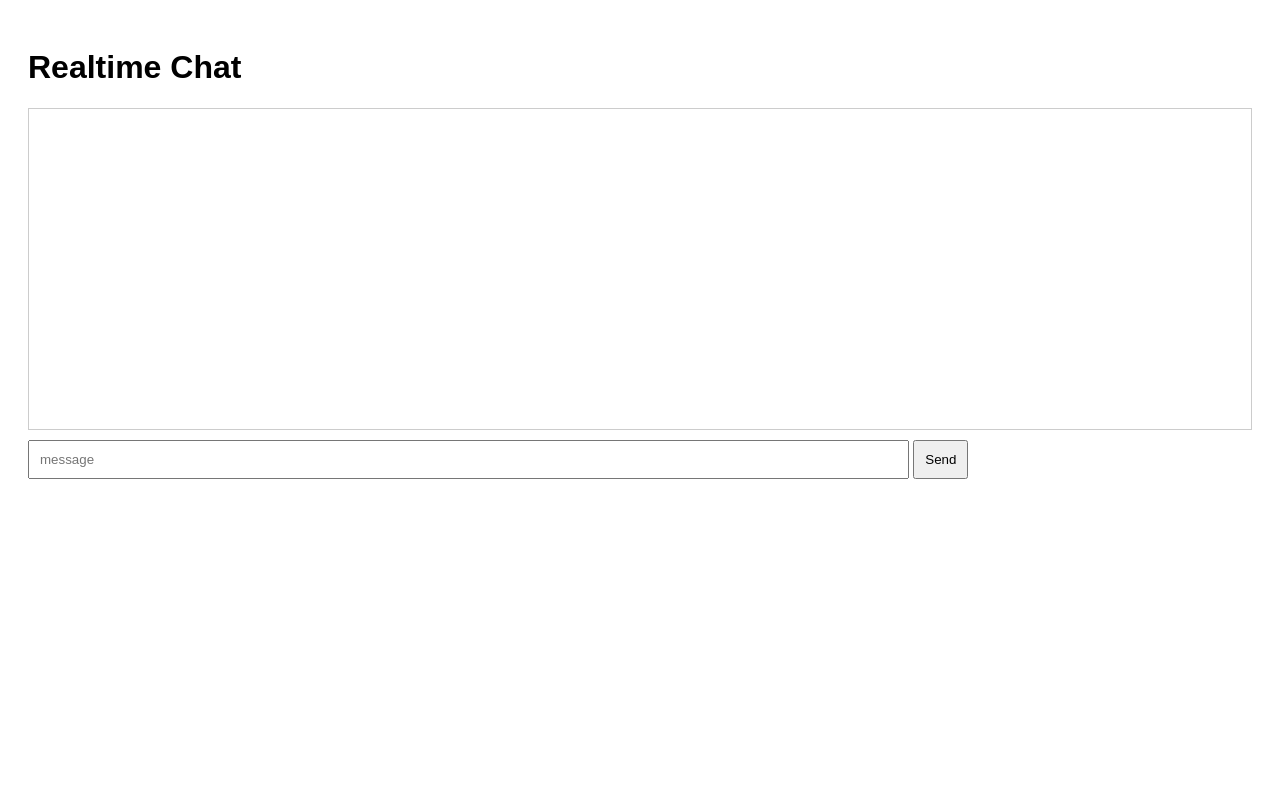
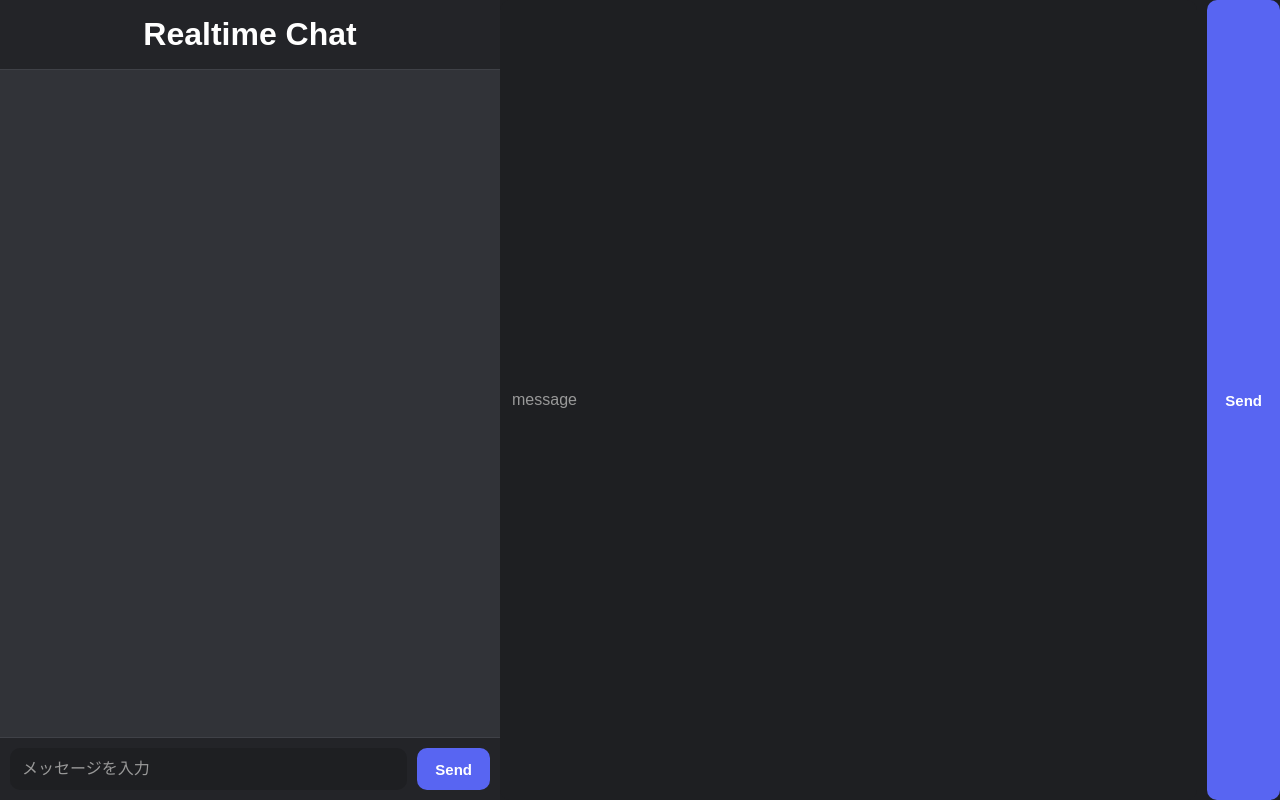
Before and after one commit to strkng/chat, a website: page public/index.html in a window 1280 px wide. Drawn offline with nearby package versions, Linux system fonts and the light colour scheme; no server answers.

Commit message:
Update index.html

```diff
--- a/public/index.html
+++ b/public/index.html
@@ -1,40 +1,143 @@
 <!DOCTYPE html>
-<html>
+<html lang="ja">
 <head>
-  <meta charset="UTF-8">
+  <meta charset="UTF-8" />
+  <meta name="viewport" content="width=device-width, initial-scale=1.0"/>
   <title>Realtime Chat</title>
 
   <style>
+    * {
+      box-sizing: border-box;
+    }
+
     body {
+      margin: 0;
+      background: #1e1f22;
+      color: white;
       font-family: sans-serif;
-      padding: 20px;
+      display: flex;
+      justify-content: center;
+      height: 100vh;
+    }
+
+    .chat-container {
+      width: 100%;
+      max-width: 500px;
+      height: 100vh;
+      display: flex;
+      flex-direction: column;
+      background: #2b2d31;
+    }
+
+    h1 {
+      margin: 0;
+      padding: 16px;
+      text-align: center;
+      background: #232428;
+      border-bottom: 1px solid #3f4147;
     }
 
     #messages {
-      border: 1px solid #ccc;
-      height: 300px;
+      flex: 1;
       overflow-y: auto;
+      padding: 15px;
+      background: #313338;
+    }
+
+    .message {
+      background: #404249;
+      padding: 12px;
+      border-radius: 12px;
       margin-bottom: 10px;
+      word-break: break-word;
+      font-size: 15px;
+    }
+
+    .input-area {
+      display: flex;
       padding: 10px;
+      background: #232428;
+      border-top: 1px solid #3f4147;
     }
 
     input {
-      padding: 10px;
-      width: 70%;
+      flex: 1;
+      padding: 12px;
+      border: none;
+      border-radius: 10px;
+      background: #1e1f22;
+      color: white;
+      outline: none;
+      font-size: 16px;
+    }
+
+    input::placeholder {
+      color: #999;
     }
 
     button {
-      padding: 10px;
+      margin-left: 10px;
+      padding: 12px 18px;
+      border: none;
+      border-radius: 10px;
+      background: #5865f2;
+      color: white;
+      font-weight: bold;
+      cursor: pointer;
+      font-size: 15px;
+    }
+
+    button:hover {
+      opacity: 0.9;
     }
   </style>
 </head>
+
 <body>
 
-<h1>Realtime Chat</h1>
+<div class="chat-container">
 
-<div id="messages"></div>
+  <h1>Realtime Chat</h1>
 
-<input id="msg" placeholder="message">
+  <div id="messages"></div>
+
+  <div class="input-area">
+    <input id="msg" placeholder="メッセージを入力">
+    <button onclick="sendMessage()">Send</button>
+  </div>
+
+</div>
+
+<script src="/socket.io/socket.io.js"></script>
+
+<script>
+  const socket = io();
+
+  socket.on("receive_message", (data) => {
+    const div = document.createElement("div");
+
+    div.classList.add("message");
+    div.innerText = data;
+
+    document.getElementById("messages").appendChild(div);
+
+    const messages = document.getElementById("messages");
+    messages.scrollTop = messages.scrollHeight;
+  });
+
+  function sendMessage() {
+    const input = document.getElementById("msg");
+
+    if (input.value.trim() === "") return;
+
+    socket.emit("send_message", input.value);
+
+    input.value = "";
+  }
+</script>
+
+</body>
+</html><input id="msg" placeholder="message">
 <button onclick="sendMessage()">Send</button>
 
 <script src="/socket.io/socket.io.js"></script>
```
